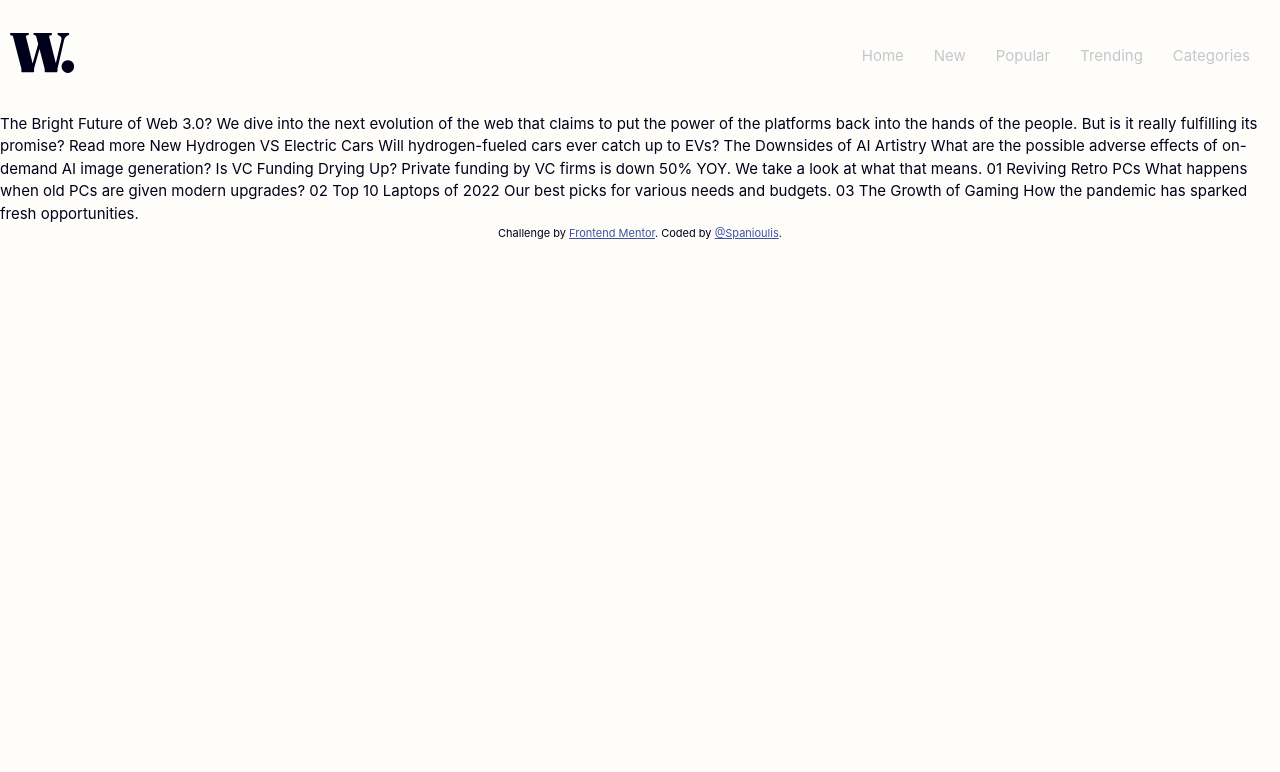
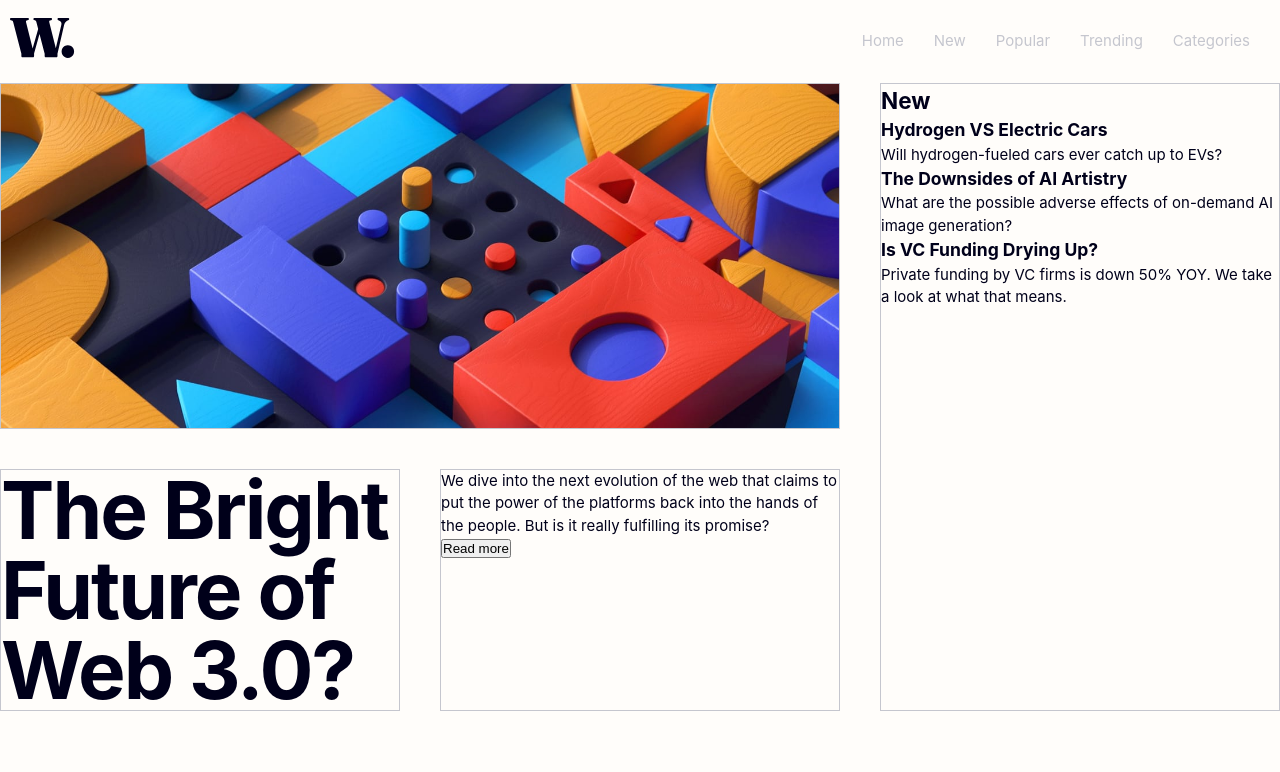
Before and after one commit to Spanioulis/news-homepage, a plain HTML site: page index.html in a window 1280 px wide. Shown: the top 772 px of the page. Drawn offline with Linux system fonts and the light colour scheme.

Commit message:
Create grid section w/areas

```diff
--- a/assets/styles/styles.css
+++ b/assets/styles/styles.css
@@ -7,8 +7,14 @@
   --dark-grayish-blue: hsl(236, 13%, 42%);
   --very-dark-blue: hsl(240, 100%, 5%);
   --clr-attributes: hsl(228, 45%, 44%);
+
+  /* Sizes */
+  --fs-text: 15px;
+  --fs-title: 24px;
+  --fs-h1: 80px;
 }
 
+*,
 *::after,
 *::before {
   box-sizing: border-box;
@@ -20,7 +26,7 @@ body {
   background-color: var(--off-white);
   color: var(--very-dark-blue);
   font-family: Inter, sans-serif;
-  font-size: 15px;
+  font-size: var(--fs-text);
   line-height: 1.5;
   margin: 0 auto;
   min-height: 100dvh;
@@ -72,3 +78,50 @@ header {
   align-items: center;
   padding: 10px;
 }
+
+.s-hero {
+  display: grid;
+  grid-template-columns: 1fr 1fr 1fr;
+  grid-template-areas: "image image news"
+    "title text-btn news";
+  gap: 2.5rem;
+
+  >* {
+    border: 1px solid var(--grayish-blue);
+  }
+
+
+  img {
+    grid-area: image;
+    width: 100%;
+    height: 100%;
+    object-fit: cover;
+    object-position: center;
+  }
+
+  h1 {
+    font-size: var(--fs-h1);
+    font-weight: 700;
+    grid-area: title;
+    letter-spacing: -2px;
+    line-height: 1;
+    margin: 0;
+    /* width: 70%; */
+  }
+
+  >div {
+    grid-area: text-btn;
+  }
+
+  aside {
+    grid-area: news;
+
+    ul {
+      list-style: none;
+    }
+  }
+}
+
+.s-cards {
+  margin-top: 4rem;
+}
--- a/index.html
+++ b/index.html
@@ -20,7 +20,7 @@
     </a>
 
     <div class="overlay"></div>
-    <nav class="main-menu" id="main-menu">
+    <nav class="main-menu" id="main-menu" aria-label="Main menu">
       <ul>
         <li><a href="#">Home</a></li>
         <li><a href="#">New</a></li>
@@ -31,38 +31,54 @@
     </nav>
   </header>
 
+  <section class="s-hero" aria-label="Hero section">
+    <img src="./assets/images/image-web-3-desktop.jpg" alt="Hero image">
+    <h1>The Bright Future of Web 3.0?</h1>
 
+    <div>
+      <p>We dive into the next evolution of the web that claims to put the power of the platforms back into the hands of
+        the
+        people. But is it really fulfilling its promise?</p>
 
-  The Bright Future of Web 3.0?
+      <button>Read more</button>
+    </div>
 
-  We dive into the next evolution of the web that claims to put the power of the platforms back into the hands of the
-  people.
-  But is it really fulfilling its promise?
+    <aside aria-label="Hero image attribution">
+      <h2>New</h2>
+      <ul>
+        <li>
+          <h3>Hydrogen VS Electric Cars</h3>
+          <p>Will hydrogen-fueled cars ever catch up to EVs?</p>
+        </li>
+        <li>
+          <h3>The Downsides of AI Artistry</h3>
+          <p>What are the possible adverse effects of on-demand AI image generation?</p>
+        </li>
+        <li>
+          <h3>Is VC Funding Drying Up?</h3>
+          <p>Private funding by VC firms is down 50% YOY. We take a look at what that means.</p>
+        </li>
+      </ul>
+    </aside>
+  </section>
 
-  Read more
-
-  New
-
-  Hydrogen VS Electric Cars
-  Will hydrogen-fueled cars ever catch up to EVs?
-
-  The Downsides of AI Artistry
-  What are the possible adverse effects of on-demand AI image generation?
-
-  Is VC Funding Drying Up?
-  Private funding by VC firms is down 50% YOY. We take a look at what that means.
-
-  01
-  Reviving Retro PCs
-  What happens when old PCs are given modern upgrades?
-
-  02
-  Top 10 Laptops of 2022
-  Our best picks for various needs and budgets.
-
-  03
-  The Growth of Gaming
-  How the pandemic has sparked fresh opportunities.
+  <section class="s-cards" aria-label="Cards...">
+    <article>
+      <img src="./assets/images/image-retro-pcs.jpg" alt="Card image">
+      <h2>Reviving Retro PCs</h2>
+      <p>What happens when old PCs are given modern upgrades?</p>
+    </article>
+    <article>
+      <img src="./assets/images/image-gaming-growth.jpg" alt="Card image">
+      <h2>Top 10 Laptops of 2022</h2>
+      <p>Our best picks for various needs and budgets.</p>
+    </article>
+    <article>
+      <img src="./assets/images/image-gaming-growth.jpg" alt="Card image">
+      <h2>The Growth of Gaming</h2>
+      <p>How the pandemic has sparked fresh opportunities.</p>
+    </article>
+  </section>
 
   <div class="attribution">
     Challenge by <a href="https://www.frontendmentor.io?ref=challenge" target="_blank">Frontend Mentor</a>.
```
